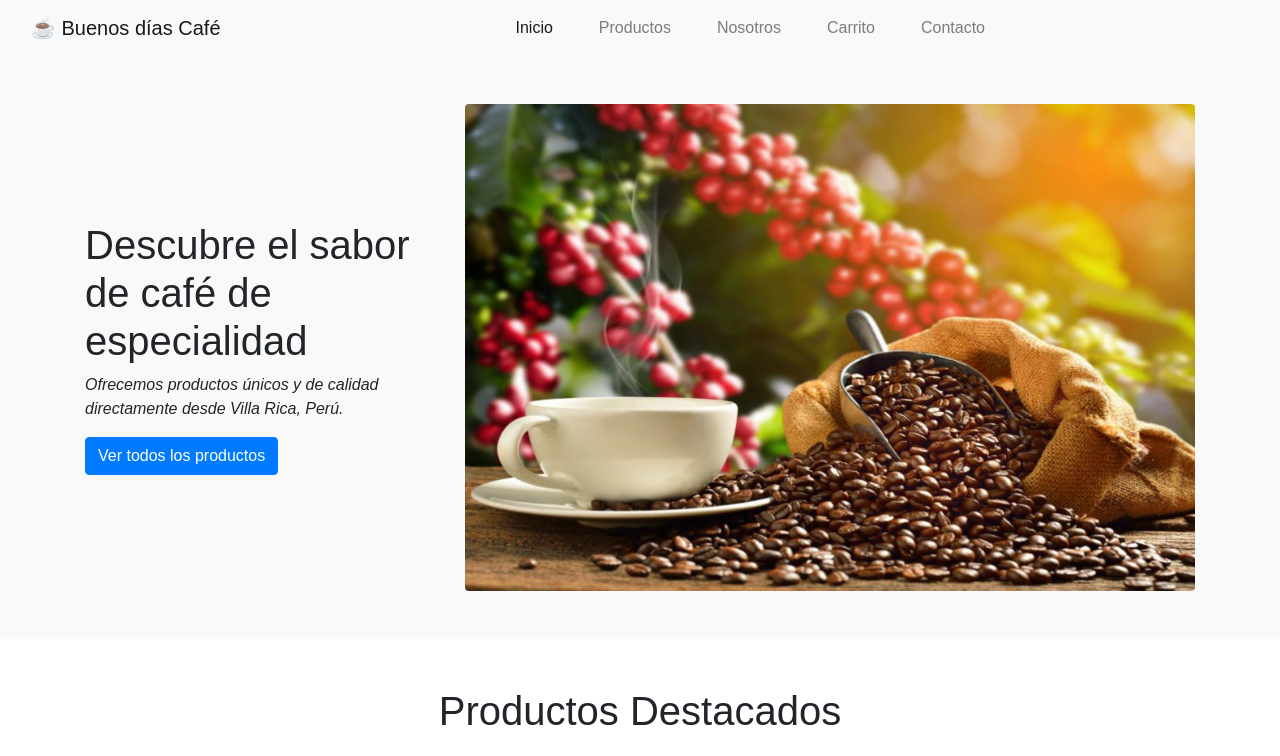
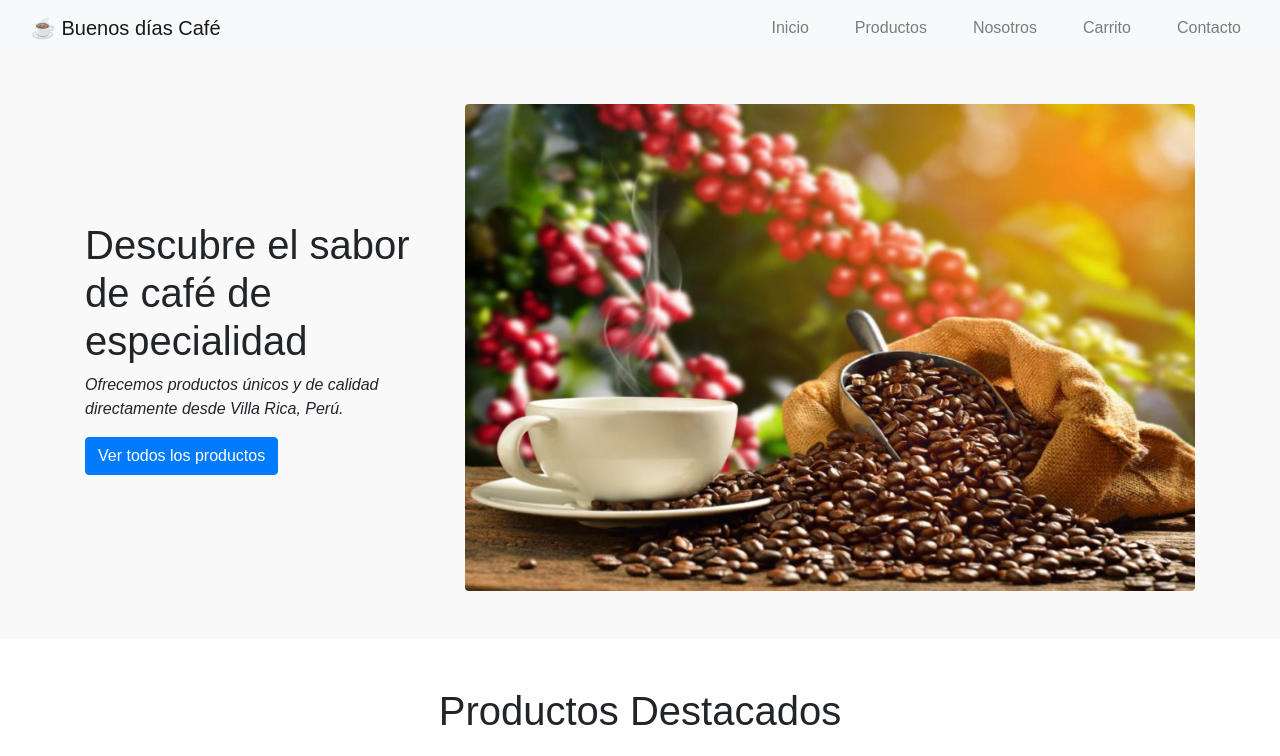
Before and after one commit to albert317/PreEntrega2-Montes, a plain HTML site: page index.html in a window 1280 px wide. Shown: the top 756 px of the page. Drawn offline with nearby package versions, Linux system fonts and the light colour scheme.

Commit message:
fix, navbar index

```diff
--- a/index.html
+++ b/index.html
@@ -13,33 +13,22 @@
 
 <body>
     <!-- Barra de navegación -->
-    <nav class="navbar navbar-expand-lg navbar-light bg-light sticky-top">
+    <nav class="navbar navbar-expand-lg navbar-light bg-light">
         <a class="navbar-brand" href="#"> ☕️ Buenos días Café</a>
         <button class="navbar-toggler" type="button" data-toggle="collapse" data-target="#navbarNav"
             aria-controls="navbarNav" aria-expanded="false" aria-label="Toggle navigation">
             <span class="navbar-toggler-icon"></span>
         </button>
-        <div class="collapse navbar-collapse justify-content-center" id="navbarNav">
-            <ul class="navbar-nav">
-                <li class="nav-item active">
-                    <a class="nav-link" href="index.html">Inicio</a>
-                </li>
-                <li class="nav-item">
-                    <a class="nav-link" href="catalogo.html">Productos</a>
-                </li>
-                <li class="nav-item">
-                    <a class="nav-link" href="nosotros.html">Nosotros</a>
-                </li>
-                <li class="nav-item">
-                    <a class="nav-link" href="carrito.html">Carrito</a>
-                </li>
-                <li class="nav-item">
-                    <a class="nav-link" href="contacto.html">Contacto</a>
-                </li>
+        <div class="collapse navbar-collapse" id="navbarNav">
+            <ul class="navbar-nav ml-auto">
+                <li class="nav-item"><a class="nav-link" href="index.html">Inicio</a></li>
+                <li class="nav-item"><a class="nav-link" href="catalogo.html">Productos</a></li>
+                <li class="nav-item"><a class="nav-link" href="nosotros.html">Nosotros</a></li>
+                <li class="nav-item"><a class="nav-link" href="carrito.html">Carrito</a></li>
+                <li class="nav-item"><a class="nav-link" href="contacto.html">Contacto</a></li>
             </ul>
         </div>
     </nav>
-
     <!-- Encabezado -->
     <section id="intro" class="py-5">
         <div class="container">
@@ -112,7 +101,7 @@
                 </div>
             </div>
             <br/>
-            <a href="#all-products" class="btn btn-primary">Ver Todos los Productos</a>
+            <a href="catalogo.html" class="btn btn-primary">Ver Todos los Productos</a>
         </div>
     </section>
 
```
Also changed, not shown: catalogo.html (+1 -1 lines).
